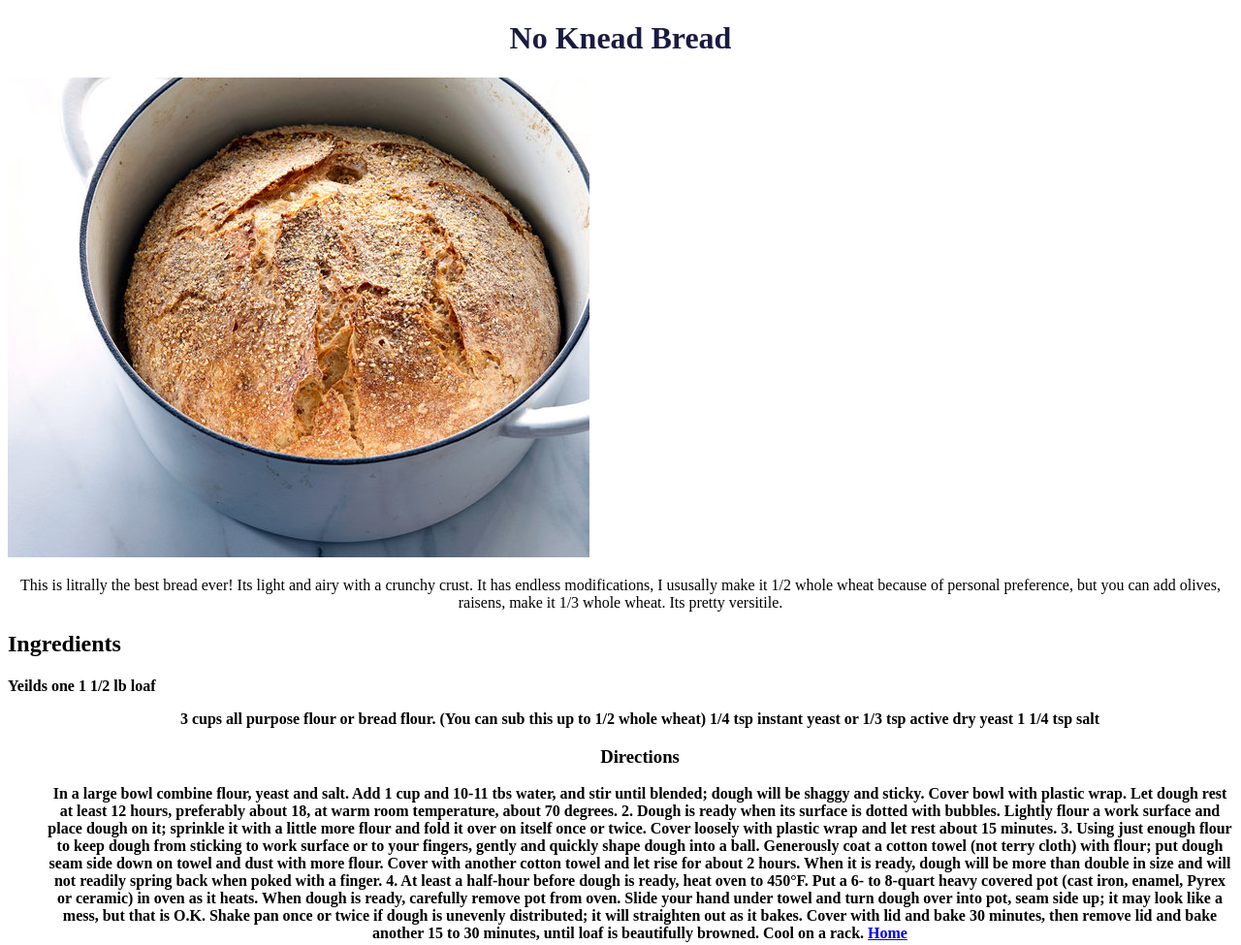
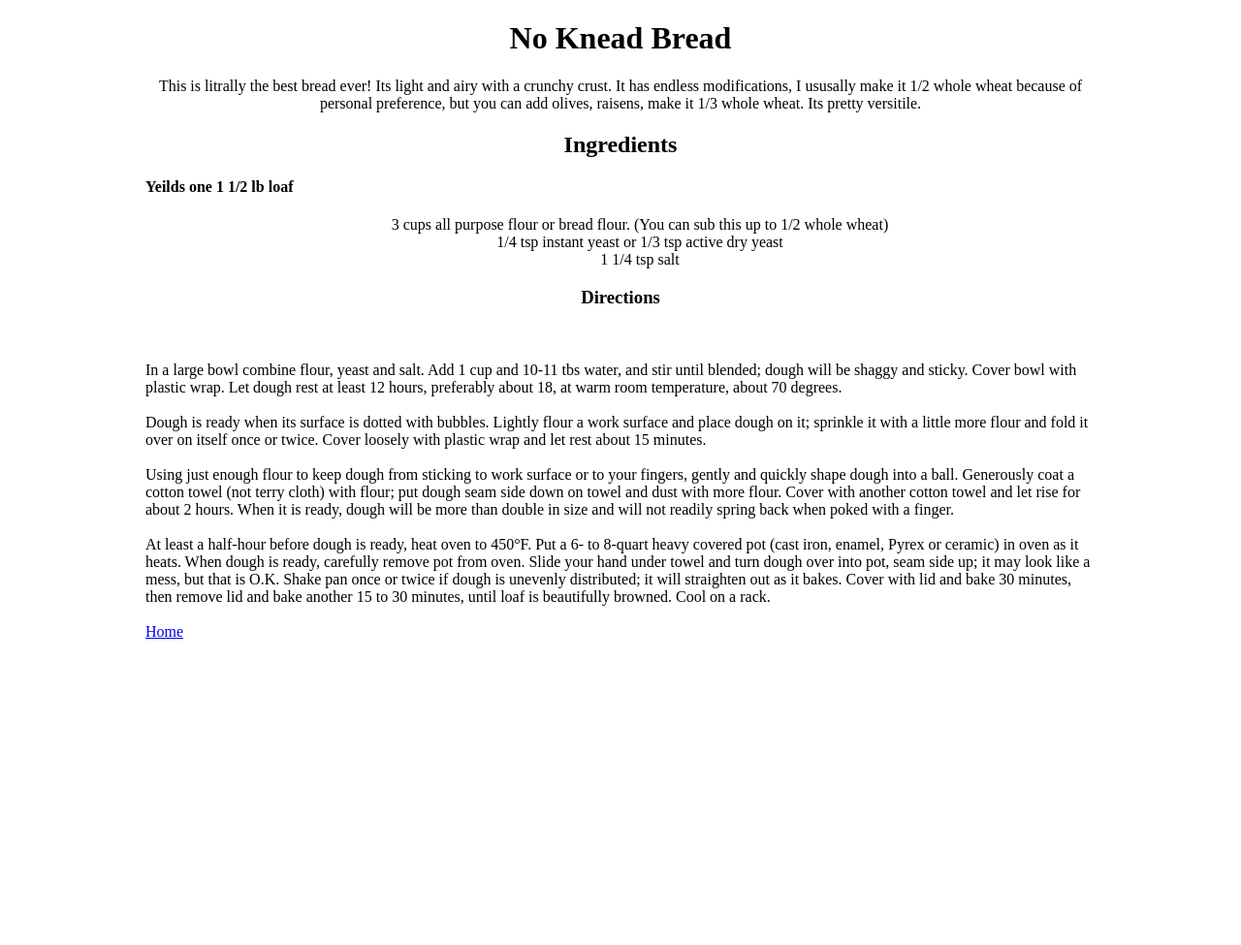
Before and after one commit to mira-2021/Recipies-MiraA, a plain HTML site: page noKneadBread.html in a window 1280 px wide. Shown: the whole page at 97% size. After the commit the page ends 800 px from the top, so only its background shows below. Drawn offline with Linux system fonts and the light colour scheme.

Commit message:
Add files via upload

```diff
--- a/noKneadBread.html
+++ b/noKneadBread.html
@@ -4,33 +4,40 @@
 <head>
 <title> No Knead Bread </title>
 <link href= "style.css" type="text/css" rel="stylesheet" />
-
+<link rel="preconnect" href="https://fonts.gstatic.com">
+<link href="https://fonts.googleapis.com/css2?family=Playfair+Display&display=swap" rel="stylesheet">
 </head>
 
 <body>
+	<div class="headerBread">
 	<h1> No Knead Bread </h1>
-	<img src= "bread.jpg" alt= "bread" />
-	<p> This is litrally the best bread ever! Its light and airy with a crunchy crust. It has endless modifications, I ususally make it 1/2 whole wheat because of personal preference, but you can add olives, raisens, make it 1/3 whole wheat. Its pretty versitile.  </p>
+</div>
+
+	<p class="center"> This is litrally the best bread ever! Its light and airy with a crunchy crust. It has endless modifications, I ususally make it 1/2 whole wheat because of personal preference, but you can add olives, raisens, make it 1/3 whole wheat. Its pretty versitile.  </p>
 	<h2> Ingredients </h2>
-	<h4> Yeilds one 1 1/2 lb loaf
+	<h4> Yeilds one 1 1/2 lb loaf </h4>
 	<ul>
 		<li> 3 cups all purpose flour or bread flour. (You can sub this up to 1/2 whole wheat) </li>
 		<li> 1/4 tsp instant yeast or 1/3 tsp active dry yeast </li>
-		<li> 1 1/4 tsp salt</li>
+		<li> 1 1/4 tsp salt</li> </ul>
 		<h3> Directions </h3>
-<p>
-
+<p class= "left">
+<br>
+<br>
 In a large bowl combine flour, yeast and salt. Add 1 cup and 10-11 tbs water, and stir until blended; dough will be shaggy and sticky. Cover bowl with plastic wrap. Let dough rest at least 12 hours, preferably about 18, at warm room temperature, about 70 degrees.
-
-2. Dough is ready when its surface is dotted with bubbles. Lightly flour a work surface and place dough on it; sprinkle it with a little more flour and fold it over on itself once or twice. Cover loosely with plastic wrap and let rest about 15 minutes.
-
-3. Using just enough flour to keep dough from sticking to work surface or to your fingers, gently and quickly shape dough into a ball. Generously coat a cotton towel (not terry cloth) with flour; put dough seam side down on towel and dust with more flour. Cover with another cotton towel and let rise for about 2 hours. When it is ready, dough will be more than double in size and will not readily spring back when poked with a finger.
-
-4. At least a half-hour before dough is ready, heat oven to 450°F. Put a 6- to 8-quart heavy covered pot (cast iron, enamel, Pyrex or ceramic) in oven as it heats. When dough is ready, carefully remove pot from oven. Slide your hand under towel and turn dough over into pot, seam side up; it may look like a mess, but that is O.K. Shake pan once or twice if dough is unevenly distributed; it will straighten out as it bakes. Cover with lid and bake 30 minutes, then remove lid and bake another 15 to 30 minutes, until loaf is beautifully browned. Cool on a rack.
+<br>
+<br>
+ Dough is ready when its surface is dotted with bubbles. Lightly flour a work surface and place dough on it; sprinkle it with a little more flour and fold it over on itself once or twice. Cover loosely with plastic wrap and let rest about 15 minutes.
+<br>
+<br>
+Using just enough flour to keep dough from sticking to work surface or to your fingers, gently and quickly shape dough into a ball. Generously coat a cotton towel (not terry cloth) with flour; put dough seam side down on towel and dust with more flour. Cover with another cotton towel and let rise for about 2 hours. When it is ready, dough will be more than double in size and will not readily spring back when poked with a finger.
+<br>
+<br>
+At least a half-hour before dough is ready, heat oven to 450°F. Put a 6- to 8-quart heavy covered pot (cast iron, enamel, Pyrex or ceramic) in oven as it heats. When dough is ready, carefully remove pot from oven. Slide your hand under towel and turn dough over into pot, seam side up; it may look like a mess, but that is O.K. Shake pan once or twice if dough is unevenly distributed; it will straighten out as it bakes. Cover with lid and bake 30 minutes, then remove lid and bake another 15 to 30 minutes, until loaf is beautifully browned. Cool on a rack.
+<br>
+<br>
+	<a class= "center" href = "index.html"> Home </a>
 
 
-	<a href = "index.html"> Home </a>
-
-	 </ul>
 
 </body>
--- a/style.css
+++ b/style.css
@@ -1,33 +1,49 @@
-body{ backround-color:#ffffff;
+body{ background-color:#ffffff;
+	margin-left: 150px;
+	margin-right:150px;
 
 }
-h1{
-	color: #1A1B41;
+h1,h2,h3,h4,p{
+
 	font-family:'Playfair Display'serif;
 	 }
  hr {
  	width:thick;
  }
 a:hover {color: #1A1B41;}
-ul li{
+
+.inline{
 display: inline; }
 
 .center{
-display: block;
-margin-left:auto;
-margin-right:auto;
-width: 60%;
+text-align:center;
 }
-h1,p,ul {
-	text-align:center;
+.centerimg
+{
+	display: block;
+   width: 60%;
+   margin-left: auto;
+   margin-right: auto;
 
 }
+.left {
+	text-align:left;
+}
+h1,h2,h3,ul {
+	text-align:center;
+	}
 
-.headerMarbledBananaBread {
-	background: url ('bananabread.jpg') no-repeat ;
+	li{
+		list-style:none ;
+	}
 
+.headerBBread {
+	background: url ("bananabread.jpg") no-repeat ;
 }
 
-
-
-font-family: 'Playfair Display', serif;
+.headerBread{
+	background: url ("bread.jpg") no-repeat;
+}
+.headerGranola {
+	background: url ("granola.jpg") no-repeat;
+}
```
Also changed, not shown: granola.html (+12 -5 lines), index.html (+6 -5 lines), marbledBananaBread.html (+17 -11 lines).
